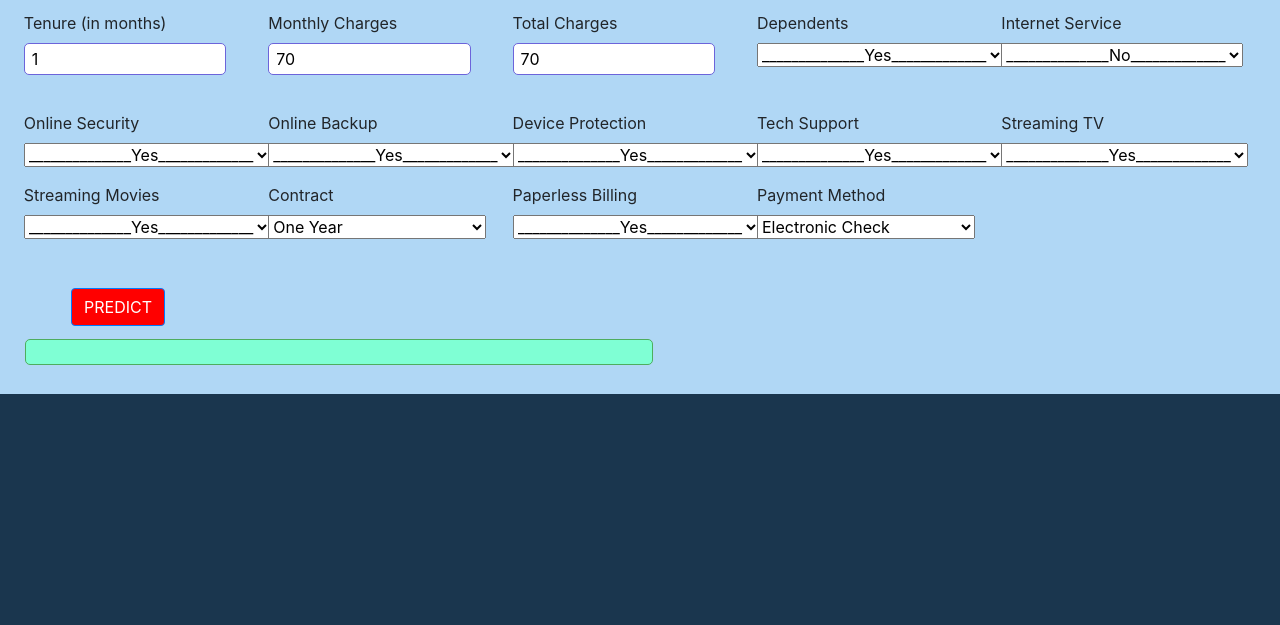
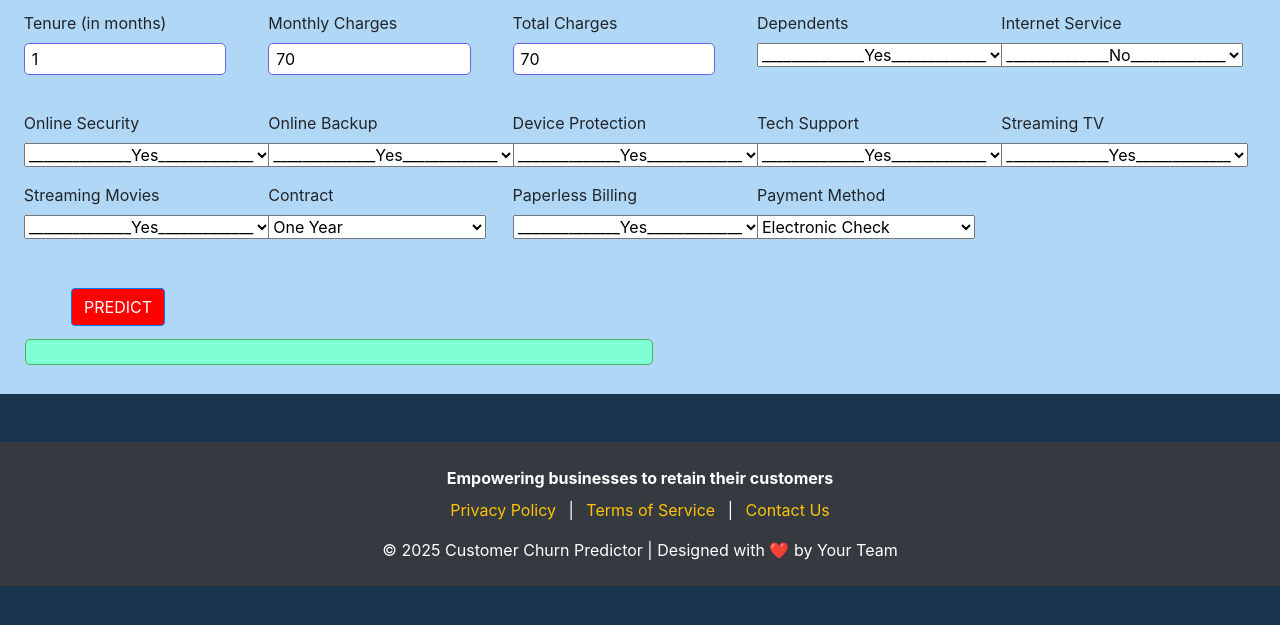
Before and after one commit to razyousuf/customer-churn-prediction, a Django app: page / in a window 1280 px wide. Shown: the part 115-740 px from the top of the page. Run offline with Django 5.2, Linux system fonts and the light colour scheme; parts of the project's set-up code (start-up, migrations or seed data) failed here and were passed over; some libraries are stand-ins or nearby versions.

Commit message:
Update base.html

```diff
--- a/churn_app/templates/base.html
+++ b/churn_app/templates/base.html
@@ -52,7 +52,20 @@
 
     {% endblock body %}
 
+    <!-- Footer Section -->
+    <footer class="bg-dark text-white text-center py-4 mt-5">
+      <div class="container">
+        <p class="mb-2 font-weight-bold">Empowering businesses to retain their customers</p>
+        <ul class="list-inline mb-3">
+          <li class="list-inline-item"><a href="#" class="text-warning">Privacy Policy</a></li>
+          <li class="list-inline-item">|</li>
+          <li class="list-inline-item"><a href="#" class="text-warning">Terms of Service</a></li>
+          <li class="list-inline-item">|</li>
+          <li class="list-inline-item"><a href="#" class="text-warning">Contact Us</a></li>
+        </ul>
+        <p class="mb-0">&copy; 2025 Customer Churn Predictor | Designed with ❤️ by Your Team</p>
+      </div>
+    </footer>
+
 </body>
-
-
 </html>
```
